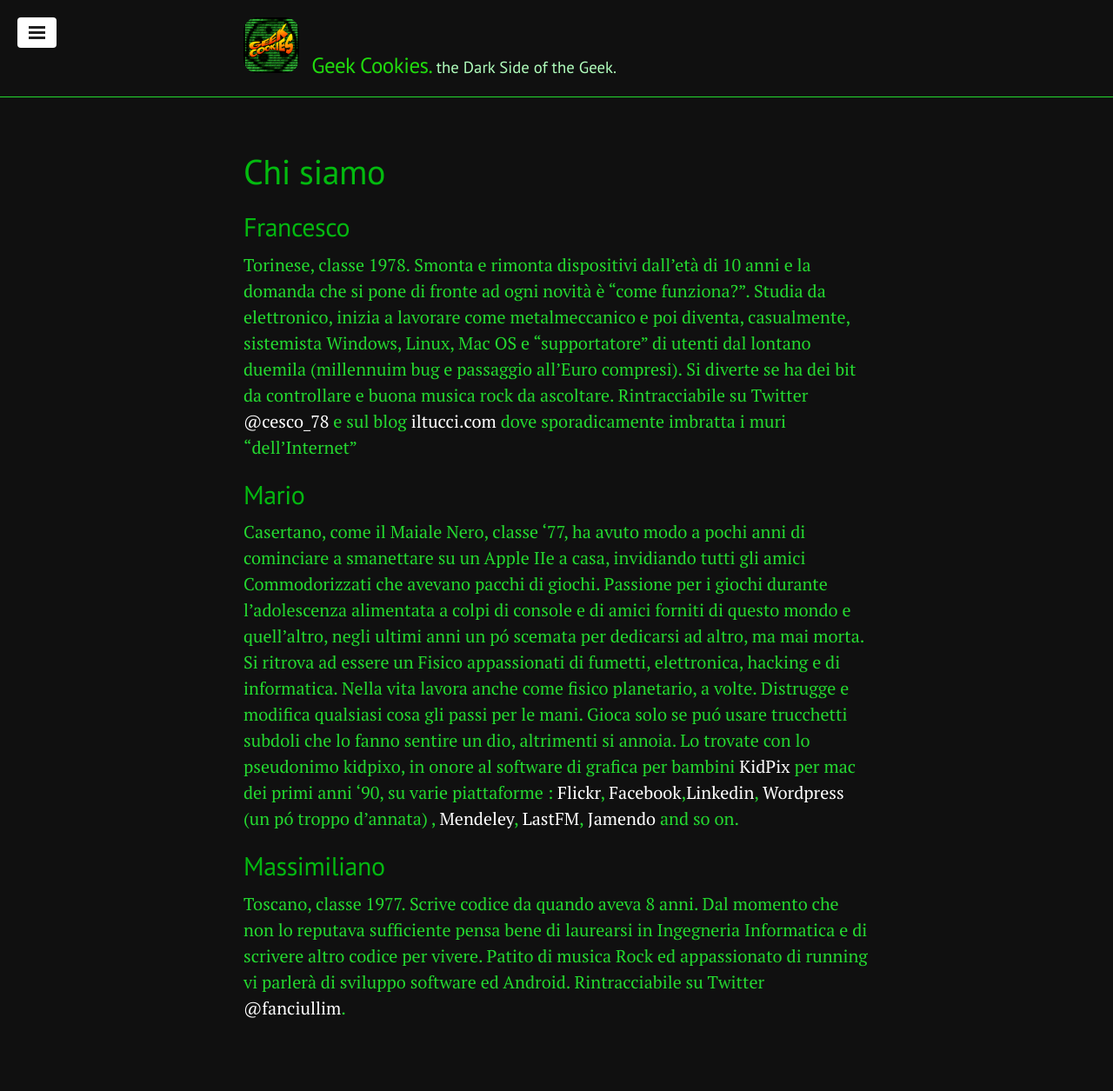
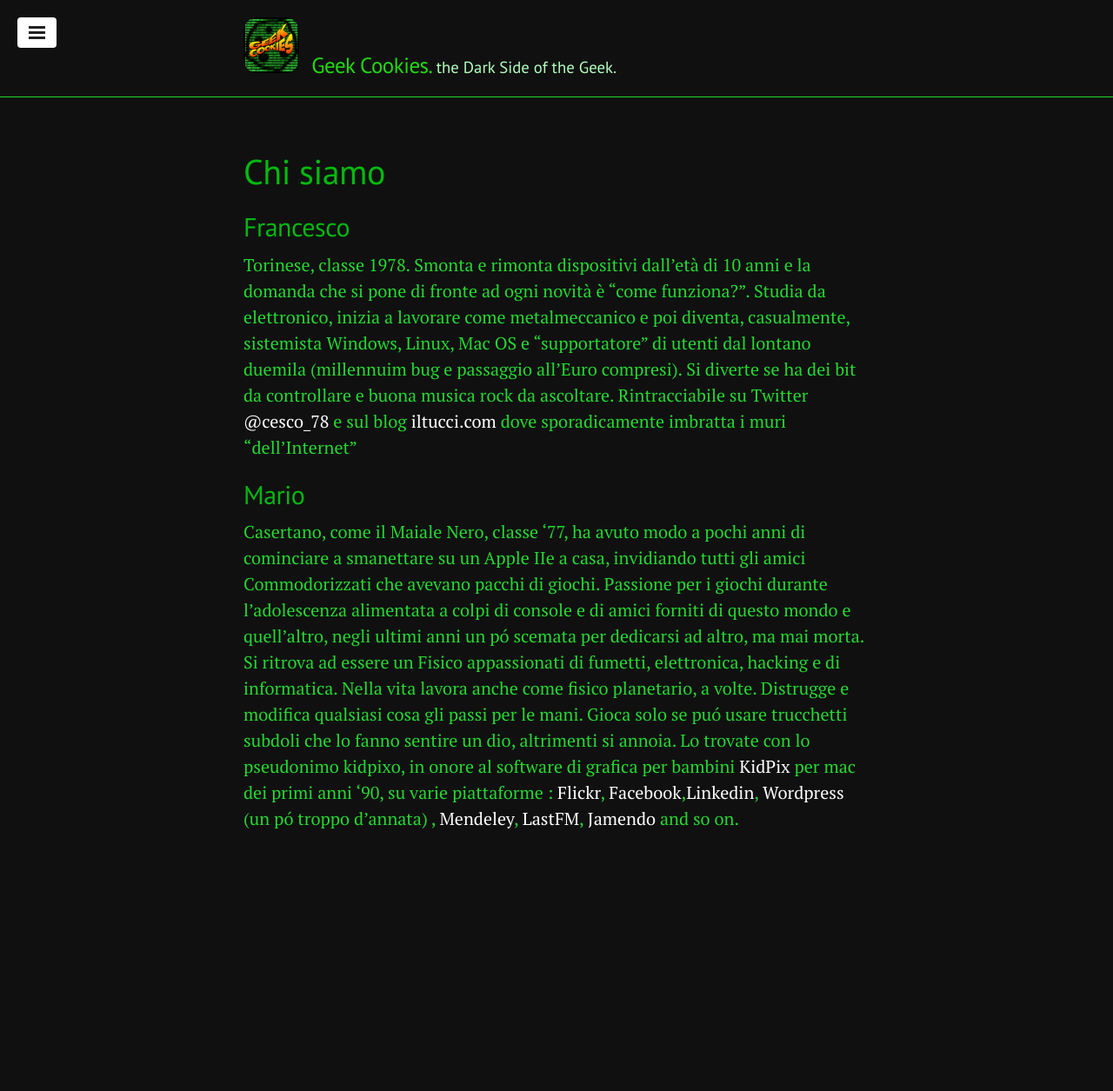
Before and after one commit to geekcookies/geekcookies.github.io, a Jekyll site: the page built from whoarewe.md, in a window 1280 px wide. Shown: the whole page at 87% size. Built offline with Jekyll 4.4.1, drawn with Linux system fonts in a browser that asks for light colours; after the commit the page ends 1037 px from its top, so only the background shows below that.

Commit message:
Massimiliano leaves.

```diff
--- a/whoarewe.md
+++ b/whoarewe.md
@@ -12,9 +12,3 @@ Torinese, classe 1978. Smonta e rimonta dispositivi dall’età di 10 anni e la
 
 Casertano, come il Maiale Nero, classe '77, ha avuto modo a pochi anni di cominciare a smanettare su un Apple IIe a casa, invidiando tutti gli amici Commodorizzati che avevano pacchi di giochi. Passione per i giochi durante l'adolescenza alimentata a colpi di console e di amici forniti di questo mondo e quell'altro, negli ultimi anni un pó scemata per dedicarsi ad altro, ma mai morta. Si ritrova ad essere un Fisico appassionati di fumetti, elettronica, hacking e di informatica. Nella vita lavora anche come fisico planetario, a volte.
 Distrugge e modifica qualsiasi cosa gli passi per le mani. Gioca solo se puó usare trucchetti subdoli che lo fanno sentire un dio, altrimenti si annoia. Lo trovate con lo pseudonimo kidpixo, in onore al software di grafica per bambini [KidPix](http://en.wikipedia.org/wiki/Kid_Pix) per mac dei primi anni '90, su varie piattaforme : [Flickr](https://www.flickr.com/photos/kidpixo/), [Facebook](https://www.facebook.com/mario.damore77),[Linkedin](https://www.linkedin.com/in/mdamore), [Wordpress](http://kidpix.wordpress.com/) (un pó troppo d'annata) , [Mendeley](http://www.mendeley.com/profiles/mario-damore/), [LastFM](http://www.last.fm/user/kidpixo), [Jamendo](https://www.jamendo.com/it/user/kidpix) and so on.
-
-
-## Massimiliano
-
-Toscano, classe 1977. Scrive codice da quando aveva 8 anni. Dal momento che non lo reputava sufficiente pensa bene di laurearsi in Ingegneria Informatica e di scrivere altro codice per vivere. Patito di musica Rock ed appassionato di running vi parlerà di sviluppo software ed Android.
-Rintracciabile su Twitter [@fanciullim](https://twitter.com/fanciullim).
```
